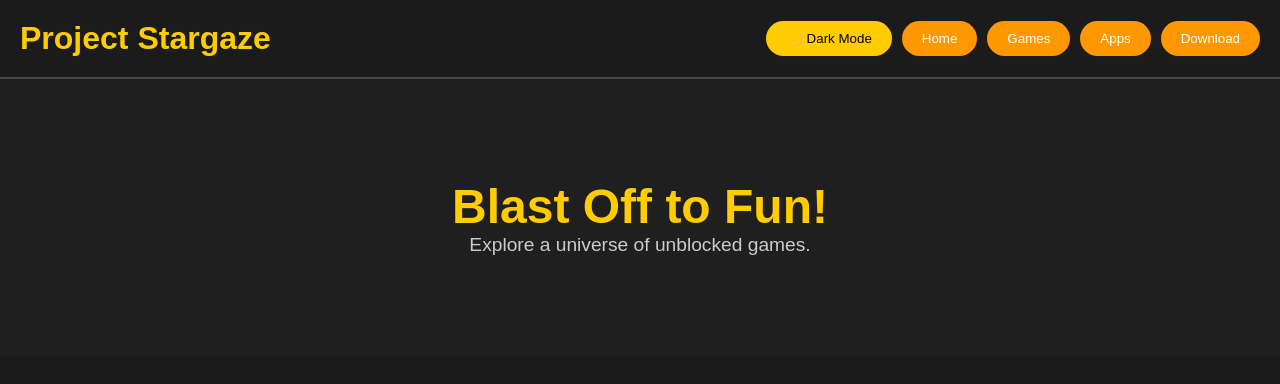
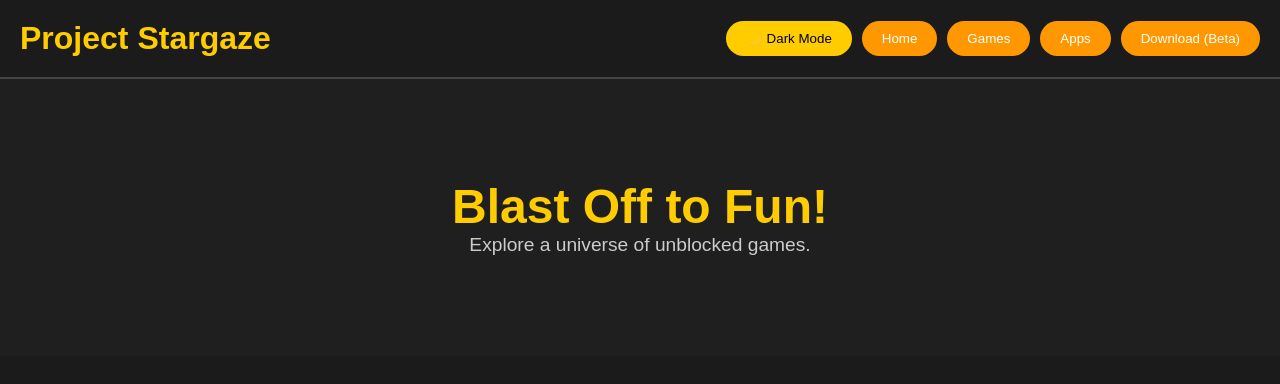
Before and after one commit to grueningmiddleschool/project-stargaze, a plain HTML site: page index.html in a window 1280 px wide. Shown: the top 384 px of the page. Drawn offline with Linux system fonts and the light colour scheme.

Commit message:
Update index.html

```diff
--- a/index.html
+++ b/index.html
@@ -14,7 +14,7 @@
             <button class="nav-button" onclick="location.href='https://grueningmiddleschool.github.io/project-stargaze/'">Home</button>
             <button class="nav-button" onclick="location.href='https://grueningmiddleschool.github.io/project-stargaze/games.html'">Games</button>
             <button class="nav-button" onclick="location.href='https://grueningmiddleschool.github.io/project-stargaze/apps.html'">Apps</button>
-             <button class="nav-button" onclick="location.href='https://grueningmiddleschool.github.io/project-stargaze/apps.html'">Download</button>
+             <button class="nav-button" onclick="location.href='https://grueningmiddleschool.github.io/project-stargaze/apps.html'">Download (Beta)</button>
         </nav>
     </header>
 
```
